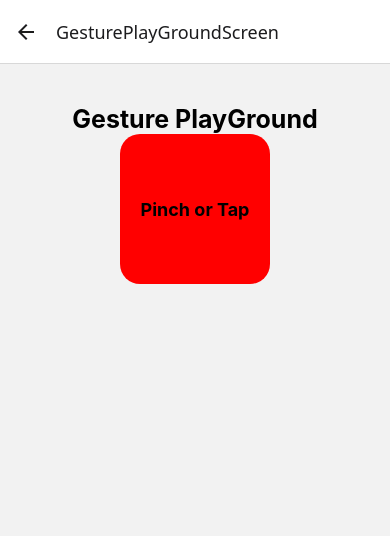
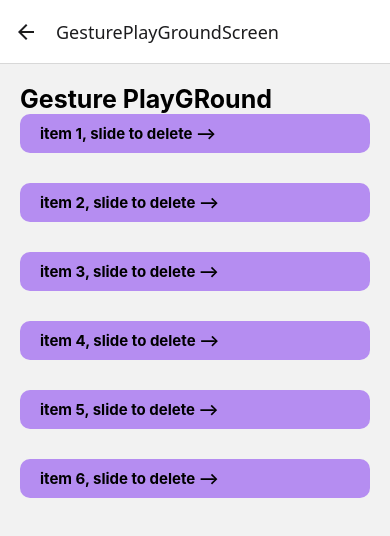
Before and after one commit to dedJack/SecondNative, a React Native app: screen /GesturePlayGroundScreen in a window 390 px wide. Shown: the top 536 px of the page. Built offline with nearby package versions, Linux system fonts and the light colour scheme.

Commit message:
playground to learn every concept of Gesture handler (slide to delete feature)

```diff
--- a/src/Animations/GesturePlayGround.tsx
+++ b/src/Animations/GesturePlayGround.tsx
@@ -1,91 +1,94 @@
-import React from 'react';
-import {StyleSheet, Text, View} from 'react-native';
+import React, {useState} from 'react';
+import {FlatList, StyleSheet, Text, TouchableOpacity, View} from 'react-native';
 import {
   Gesture,
   GestureDetector,
   GestureHandlerRootView,
-  PanGestureHandler,
 } from 'react-native-gesture-handler';
 import Animated, {
-  interpolateColor,
   useAnimatedStyle,
   useSharedValue,
   withSpring,
-  withTiming,
 } from 'react-native-reanimated';
 
-const GesturePlayGround: React.FC = () => {
-  const colors = ['red', 'green', 'yellow', 'purple', 'darkblue'];
+type ItemType = {
+  id: string;
+  title: string;
+};
 
-  const bgColor = useSharedValue(0);
-  const scale = useSharedValue(1);
-  const rotate = useSharedValue(0);
+//child component
+const DraggableComponent = ({
+  item,
+  onDelete,
+}: {
+  item: ItemType;
+  onDelete: (id: string) => void;
+}) => {
   const translateX = useSharedValue(0);
-  const savedTranslateX = useSharedValue(0);
-  const translateY = useSharedValue(0);
-  const savedTranslateY = useSharedValue(0);
+  const startX = useSharedValue(0);
 
-  const singleTap = Gesture.Tap().onStart(() => {
-    bgColor.value = withTiming(Math.ceil((bgColor.value + 1) % colors.length));
-  });
-
-  const doubleTap = Gesture.Tap()
-    .numberOfTaps(2)
+  //Gesture that perform animations.
+  const panGesture = Gesture.Pan()
     .onStart(() => {
-      scale.value = withSpring(Math.min(scale.value + 0.3, 2));
+      startX.value = translateX.value;
+    })
+    .onUpdate(e => {
+      translateX.value = startX.value + e.translationX;
+    })
+    .onEnd(() => {
+      if (translateX.value < -60) {
+        translateX.value = withSpring(-120);
+      } else {
+        translateX.value = withSpring(0);
+      }
     });
 
-  const longPress = Gesture.LongPress()
-    .minDuration(250)
-    .onStart(() => {
-      rotate.value = withSpring(360);
-    })
-    .onEnd(() => {
-      rotate.value = withSpring(0);
-    });
-
-  const panGesture = Gesture.Pan()
-    .onUpdate(e => {
-      translateX.value = e.translationX;
-      translateY.value = e.translationY;
-    })
-    .onEnd(() => {
-      translateX.value = withTiming(0);
-      translateY.value = withTiming(0);
-    });
-
-  const AnimatedStyles = useAnimatedStyle(() => {
-    const interpolatedColors = interpolateColor(
-      bgColor.value,
-      [0, 1, 2, 3, 4, 5],
-      colors,
-    );
-    return {
-      backgroundColor: interpolatedColors,
-      transform: [
-        {scale: scale.value},
-        {rotate: `${rotate.value}deg`},
-        {translateX: translateX.value},
-        {translateY: translateY.value},
-      ],
-    };
-  });
+  //changing the style as per animations.
+  const animatedStyles = useAnimatedStyle(() => ({
+    transform: [{translateX: translateX.value}],
+  }));
 
   return (
+    <GestureDetector gesture={Gesture.Simultaneous(panGesture)}>
+      <Animated.View style={[styles.box, animatedStyles]}>
+        <Text style={styles.boxText}>{item.title}, slide to delete --{">"}</Text>
+        <View>
+          <TouchableOpacity
+            style={styles.dltBtn}
+            onPress={() => onDelete(item.id)}>
+            <Text style={styles.boxText}>Delete</Text>
+          </TouchableOpacity>
+        </View>
+      </Animated.View>
+    </GestureDetector>
+  );
+};
+
+//parent component.
+const GesturePlayGround: React.FC = () => {
+  const [list, setList] = useState<ItemType[]>(
+    Array.from({length: 6}, (_, index) => ({
+      id: (index + 1).toString(),
+      title: `item ${index + 1}`,
+    })),
+  );
+
+  //deleting the element from list
+  const handleDelete = (id: string) => {
+    setList(prev => prev.filter(item => item.id !== id));
+  };
+  return (
     <GestureHandlerRootView style={styles.container}>
-      <View style={styles.container}>
-        <Text style={styles.header}>Gesture PlayGround</Text>
-        <GestureDetector
-          gesture={Gesture.Simultaneous(
-            singleTap,
-            doubleTap,
-            longPress,
-            panGesture,
-          )}>
-          <Animated.View style={[styles.box, AnimatedStyles]}>
-            <Text style={styles.boxText}>Pinch or Tap</Text>
-          </Animated.View>
-        </GestureDetector>
+      <View>
+        <Text style={styles.header}>Gesture PlayGRound</Text>
+      </View>
+      <View>
+        <FlatList
+          data={list}
+          renderItem={({item}) => (
+            <DraggableComponent item={item} onDelete={handleDelete} />
+          )}
+        />
       </View>
     </GestureHandlerRootView>
   );
@@ -94,24 +97,28 @@ const GesturePlayGround: React.FC = () => {
 const styles = StyleSheet.create({
   container: {
     margin: 20,
-    alignItems: 'center',
   },
   header: {
     fontSize: 25,
     fontWeight: 'bold',
   },
   box: {
-    height: 150,
-    width: 150,
+    flexDirection: 'row',
+    paddingHorizontal: 20,
+    paddingVertical: 10,
     backgroundColor: '#b58df1',
-    borderRadius: 20,
+    borderRadius: 10,
     marginBottom: 30,
-    justifyContent: 'center',
-    alignItems: 'center',
+    justifyContent: 'space-between',
   },
   boxText: {
-    fontSize: 18,
+    fontSize: 15,
     fontWeight: 'bold',
+  },
+  dltBtn: {
+    left: 120,
+    paddingHorizontal: 20,
+    borderRadius: 10,
   },
 });
 
```
